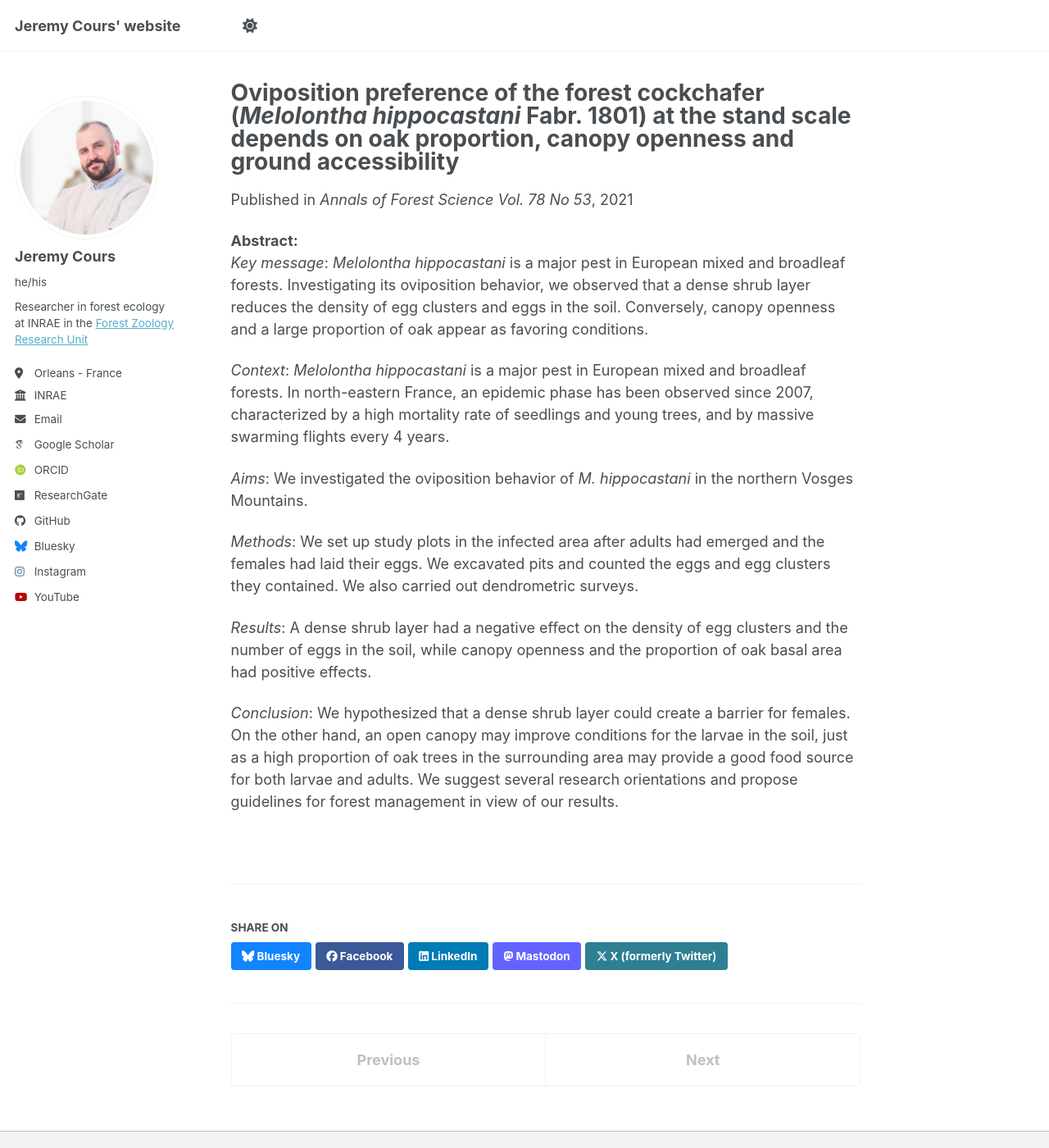
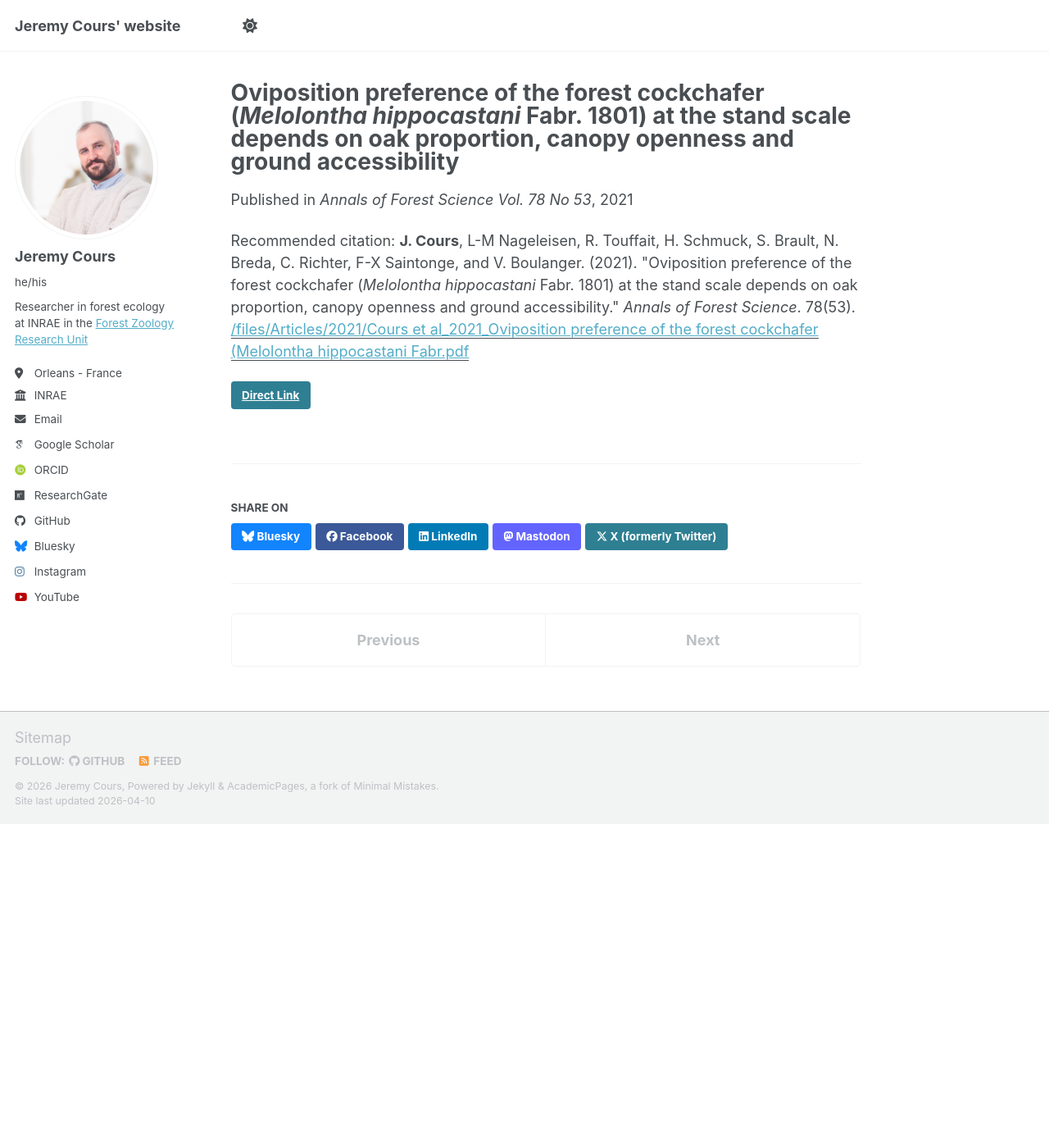
Before and after one commit to J-Cours/J-Cours.github.io, a Jekyll site: the page built from _publications/2021_paper_AFS.md, in a window 1280 px wide and 1400 px high. Shown: the whole window at 82% size. Built offline with Jekyll 4.4.1, drawn with Linux system fonts in a browser that asks for light colours; some web fonts are replaced; a script bundle is joined from its source files by our own code; library files that are not in the unit come from our copies.

Commit message:
Update publications

```diff
--- a/_publications/2021_paper_AFS.md
+++ b/_publications/2021_paper_AFS.md
@@ -6,20 +6,7 @@ permalink: /publication/2021-05-25-paper
 excerpt: ''
 date: 2021-05-25
 venue: 'Annals of Forest Science Vol. 78 No 53'
-paperurl: 'https://doi.org/10.1007/s13595-021-01066-z'
-authors: 'Jeremy Cours, Louis-Michel Nageleisen, Régine Touffait, Hubert Schmuck, Stéphane Brault, Nathalie Breda, Claudine Richter, Francois-Xavier Saintonge & Vincent Boulanger'
+paperurl: '/files/Articles/2021/Cours et al_2021_Oviposition preference of the forest cockchafer (Melolontha hippocastani Fabr.pdf'
+link: 'https://doi.org/10.1007/s13595-021-01066-z'
+citation: "<b>J. Cours</b>, L-M Nageleisen, R. Touffait, H. Schmuck, S. Brault, N. Breda, C. Richter, F-X Saintonge, and V. Boulanger. (2021). &quot;Oviposition preference of the forest cockchafer (<i>Melolontha hippocastani</i> Fabr. 1801) at the stand scale depends on oak proportion, canopy openness and ground accessibility.&quot; <i>Annals of Forest Science</i>. 78(53)."
 ---
-
-**Abstract:**\
-*Key message*: *Melolontha hippocastani* is a major pest in European mixed and broadleaf forests. Investigating its oviposition behavior, we observed that a dense shrub layer reduces the density of egg clusters and eggs in the soil. Conversely, canopy openness and a large proportion of oak appear as favoring conditions.
-
-
-*Context*: *Melolontha hippocastani* is a major pest in European mixed and broadleaf forests. In north-eastern France, an epidemic phase has been observed since 2007, characterized by a high mortality rate of seedlings and young trees, and by massive swarming flights every 4 years.
-
-*Aims*: We investigated the oviposition behavior of *M. hippocastani* in the northern Vosges Mountains.
-
-*Methods*: We set up study plots in the infected area after adults had emerged and the females had laid their eggs. We excavated pits and counted the eggs and egg clusters they contained. We also carried out dendrometric surveys.
-
-*Results*: A dense shrub layer had a negative effect on the density of egg clusters and the number of eggs in the soil, while canopy openness and the proportion of oak basal area had positive effects.
-
-*Conclusion*: We hypothesized that a dense shrub layer could create a barrier for females. On the other hand, an open canopy may improve conditions for the larvae in the soil, just as a high proportion of oak trees in the surrounding area may provide a good food source for both larvae and adults. We suggest several research orientations and propose guidelines for forest management in view of our results.
```
Also changed, not shown: _publications/2020_RDVT_2.md (+1 -1 lines), _publications/2020_RDVT_3.md (+3 -1 lines), 2 other files.
